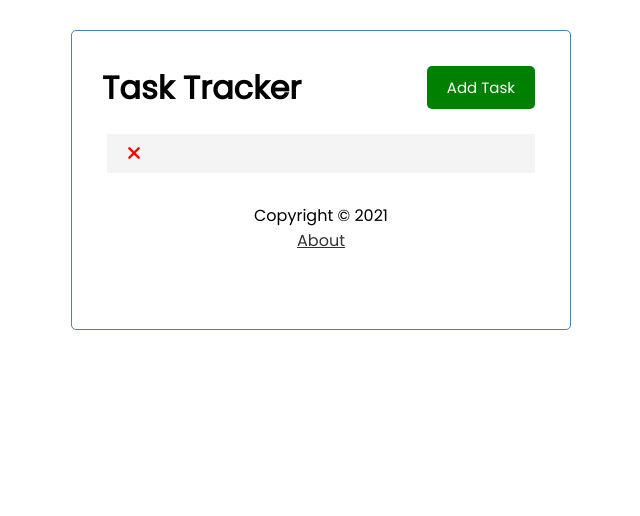
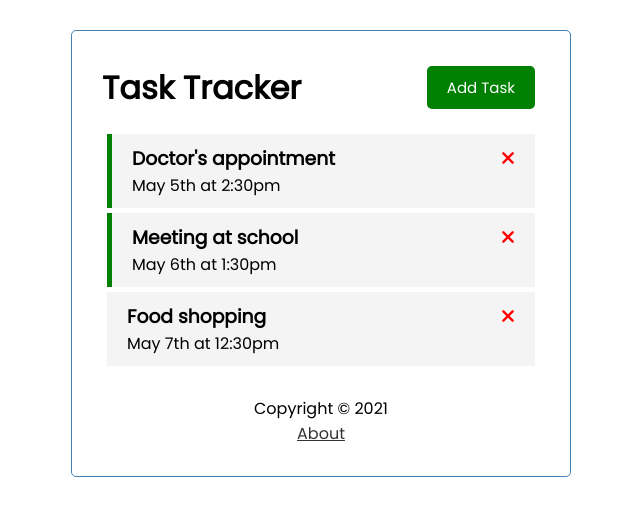
Before and after one commit to ajinsunny/tasktracker, a Vue app: page / in a window 1280 px wide. Shown: the top 516 px of the page, without its empty margins (319-959 px from the left). Built offline with nearby package versions, Linux system fonts and the light colour scheme.

Commit message:
(refactor) fecth task resolved

```diff
--- a/db.json
+++ b/db.json
@@ -1,21 +1,21 @@
 {
   "tasks": [
     {
-      "id": "1",
-      "text": "Doctors Appointment",
-      "day": "March 5th at 2:30pm",
+      "id": 1,
+      "text": "Doctor's appointment",
+      "day": "May 5th at 2:30pm",
       "reminder": true
     },
     {
-      "id": "2",
-      "text": "Meeting with boss",
-      "day": "March 6th at 1:30pm",
+      "id": 2,
+      "text": "Meeting at school",
+      "day": "May 6th at 1:30pm",
       "reminder": true
     },
     {
-      "id": "3",
+      "id": 3,
       "text": "Food shopping",
-      "day": "March 7th at 2:00pm",
+      "day": "May 7th at 12:30pm",
       "reminder": false
     }
   ]
--- a/src/views/AppHome.vue
+++ b/src/views/AppHome.vue
@@ -27,61 +27,26 @@ export default {
     };
   },
   methods: {
-    async addTask(task) {
-      const res = await fetch("http://localhost:5000/tasks", {
-        method: "POST",
-        headers: {
-          "Content-type": "application/json",
-        },
-        body: JSON.stringify(task),
-      });
-
-      const data = await res.json();
-
-      this.tasks = [...this.tasks, data];
+    addTask(task) {
+      const newTask = { ...task, id: Date.now() };
+      this.tasks.push(newTask);
     },
-    async deleteTask(id) {
+    deleteTask(id) {
       if (confirm("Are you sure?")) {
-        const res = await fetch(`http://localhost:5000/tasks/${id}`, {
-          method: "DELETE",
-        });
-
-        res.status === 200
-          ? (this.tasks = this.tasks.filter((task) => task.id !== id))
-          : alert("Error deleting task");
+        this.tasks = this.tasks.filter((task) => task.id !== id);
       }
     },
-    async toggleReminder(id) {
-      const taskToToggle = await this.fetchTask(id);
-      const updTask = { ...taskToToggle, reminder: !taskToToggle.reminder };
-
-      const res = await fetch(`http://localhost:5000/tasks/${id}`, {
-        method: "PUT",
-        headers: {
-          "Content-type": "application/json",
-        },
-        body: JSON.stringify(updTask),
-      });
-
-      const data = await res.json();
-
+    toggleReminder(id) {
       this.tasks = this.tasks.map((task) =>
-        task.id === id ? { ...task, reminder: data.reminder } : task
+        task.id === id ? { ...task, reminder: !task.reminder } : task
       );
     },
-    async fetchTasks() {
-      return tasks;
-    },
-    async fetchTask(id) {
-      const res = await fetch(`http://localhost:5000/tasks/${id}`);
-
-      const data = await res.json();
-
-      return data;
+    fetchTasks() {
+      return tasks.tasks;
     },
   },
-  async created() {
-    this.tasks = await this.fetchTasks();
+  created() {
+    this.tasks = this.fetchTasks();
   },
 };
 </script>
```
